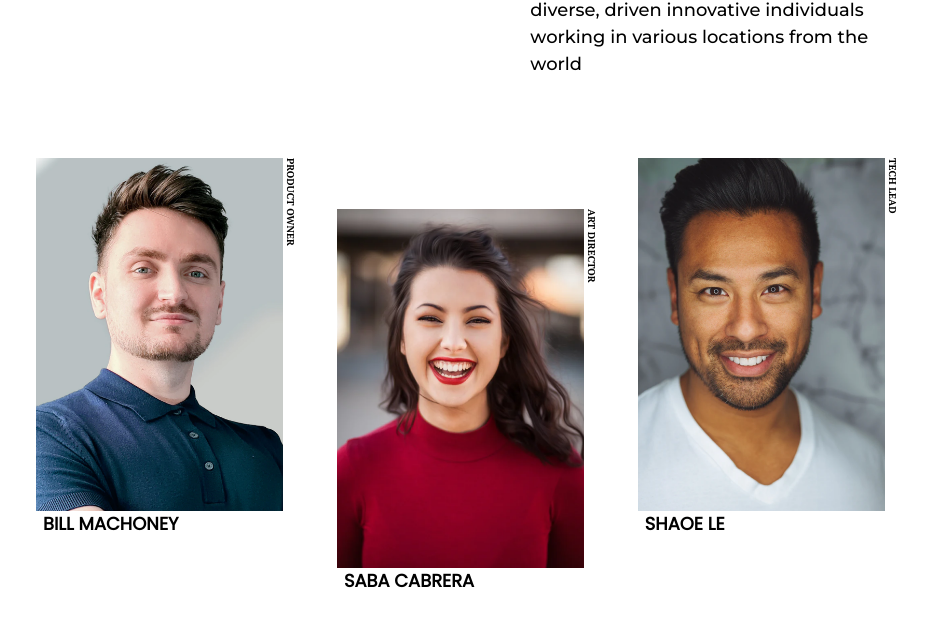
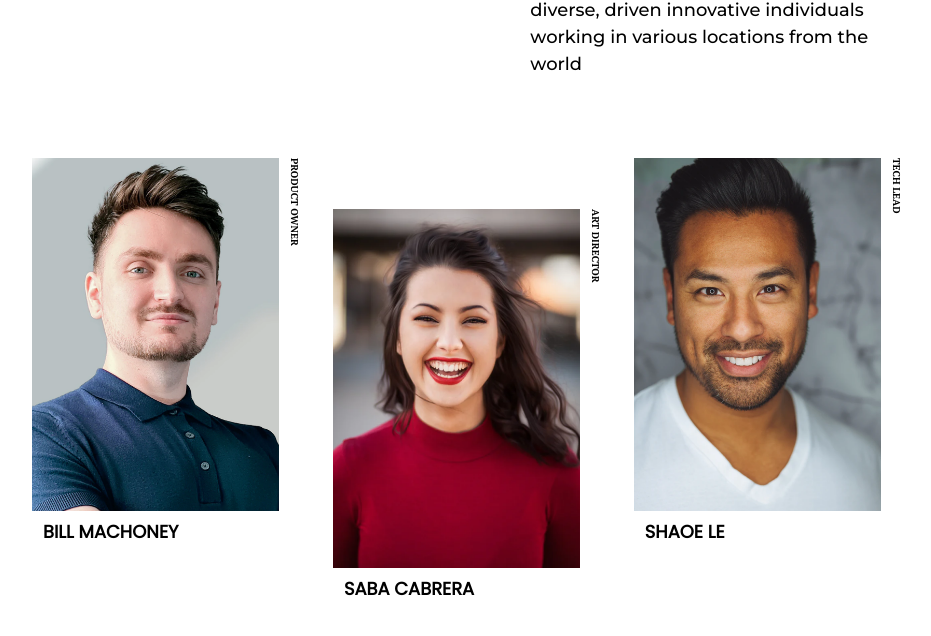
Before and after one commit to jean-carlos-19/team-page, a website: page src/index.html in a window 1280 px wide. Shown: the part 164-800 px from the top of the page, without its empty margins (173-1104 px from the left). Drawn offline with Linux system fonts and the light colour scheme.

Commit message:
refactorizando

```diff
--- a/sass/componentes/_tarjeta.scss
+++ b/sass/componentes/_tarjeta.scss
@@ -1,12 +1,17 @@
 .tarjeta {
   margin: 0;
+  &>*+*{
+    margin-top: .5rem;
+  }
   &:nth-child(2n) {
-    //margin-left: 2.93%;
     margin-top: 20.83%;
   }
   .figura {
     min-height: 25vmax;
     @include display_flex(row, center, flex-start);
+    &>*+*{
+      margin-left: .5rem;
+    }
     .titulo4_figura_lateral {
       writing-mode: vertical-lr;
       font-weight: normal;
--- a/sass/diseño/_imagenes.scss
+++ b/sass/diseño/_imagenes.scss
@@ -1,5 +1,5 @@
 .imagenes {
-  height: 150vh;
+  height: 160vh;
   @include display_grid(30.83%, 8.93%, auto); /* [(172.42/375)*100], [(42.28/375)*100] */
 }
 
--- a/sass/paginas/_home.scss
+++ b/sass/paginas/_home.scss
@@ -1,5 +1,4 @@
 .home {
-  height: 200vh;
   max-width: 90rem;
   margin: 0 auto;
   padding: 18.93% 3.2% 0; /* [(71/375)*100],[(12/375)*100] */
```
Also changed, not shown: src/css/main.css.
